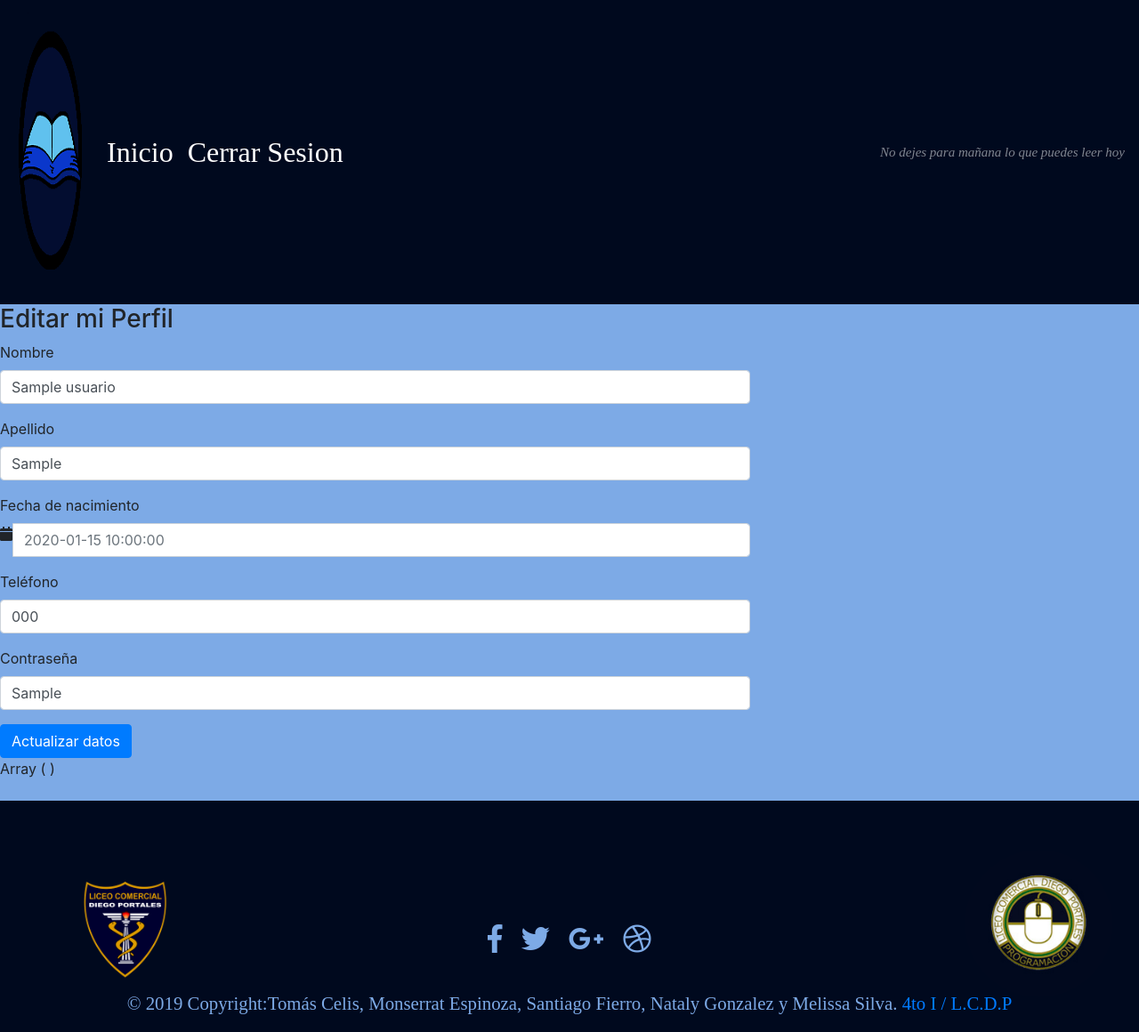
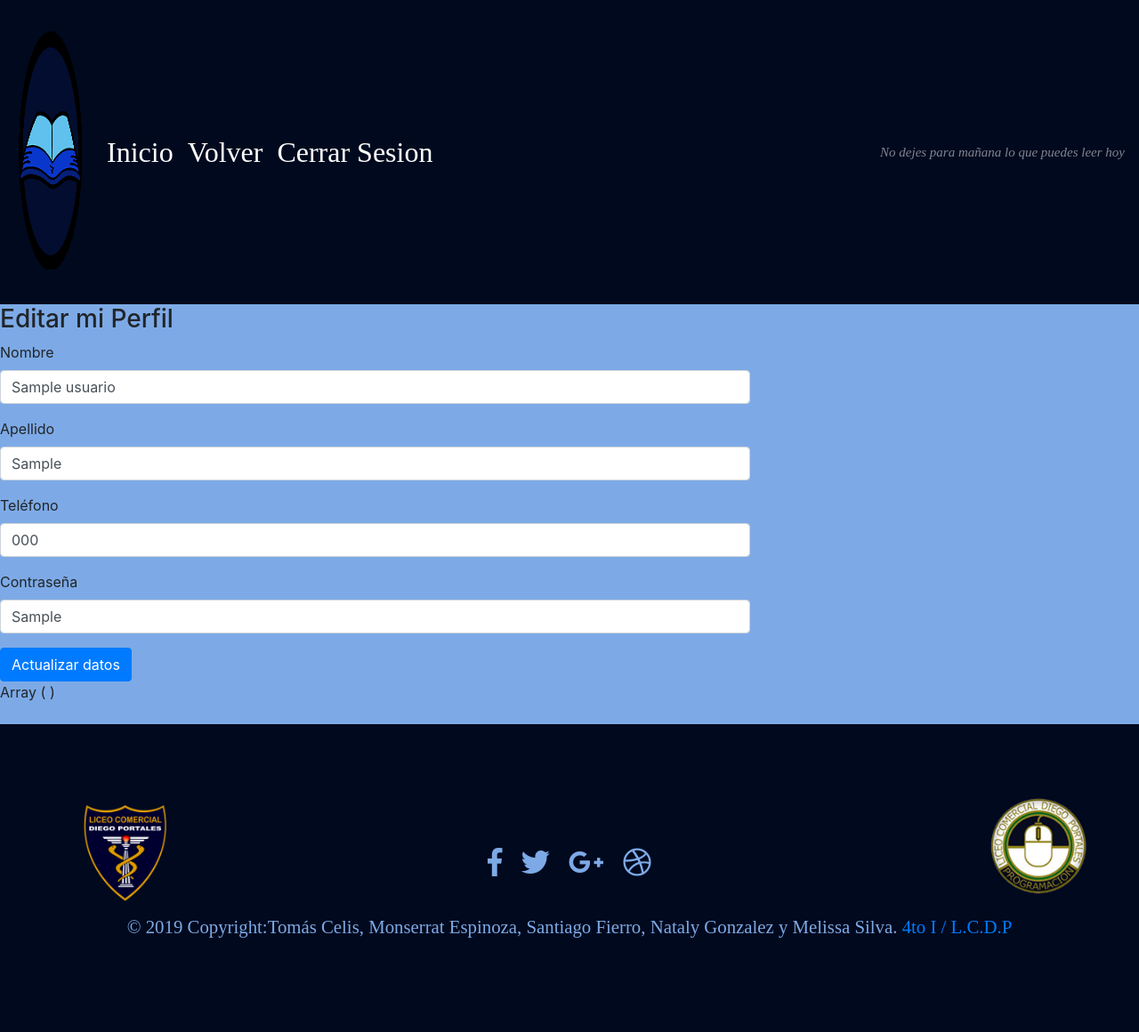
Before and after one commit to proyecto-cra/CRA_web, a PHP site: page /ajustes.php in a window 1280 px wide. Shown: the whole page at 89% size. After the commit the page ends 1054 px from the top, so only its background shows below. Run offline with PHP 8.4, Linux system fonts and the light colour scheme; the visitor is signed in with stand-in values (Sample User, id 1); tables that the repository leaves empty or names only in its code hold one stand-in row (values such as "Sample post"); some libraries are stand-ins or nearby versions.

Commit message:
borré la casilla de fecha de nacimiento
ya que no se puede cambiar, no se va a visualizar

```diff
--- a/ajustes.php
+++ b/ajustes.php
@@ -30,6 +30,9 @@
 				<li class="nav-item active">
 					<a class="nav-link" href="index.html">Inicio <span class="sr-only">(current)</span></a>
 				</li>
+               <li class="nav-item active">
+                  <a class="nav-link" href="libros.php">Volver <span class="sr-only">(current)</span></a>
+               </li>
 				<li class="nav-item active">
 					<a class="nav-link" href="cerrarSesion.php">Cerrar Sesion <span class="sr-only">(current)</span></a>
 				</li>
@@ -74,16 +77,6 @@
                                 <label for="ejemploinput">Apellido
                                 </label>
                                 <input type="text" name="apellido" class="form-control" placeholder="Apellido" value="<?php echo $apellido;?>">
-                            </div>
-                            <div class="form-group">
-                                <label for="ejemploinput">Fecha de nacimiento
-                                </label>
-                                <div class="input-group">
-                                    <div class="input-group-addon">
-                                        <i class="fa fa-calendar"></i>
-                                    </div>
-                                <input type="text" name="nacimiento" placeholder="<?php echo $fecha_nacimiento;?>" class="form-control" data-inputmask="allas:'yyyy-mm-dd' data-mask">
-                                </div>
                             </div>
                             <div class="form-group">
                                 <label for="ejemploinput">Teléfono
```
